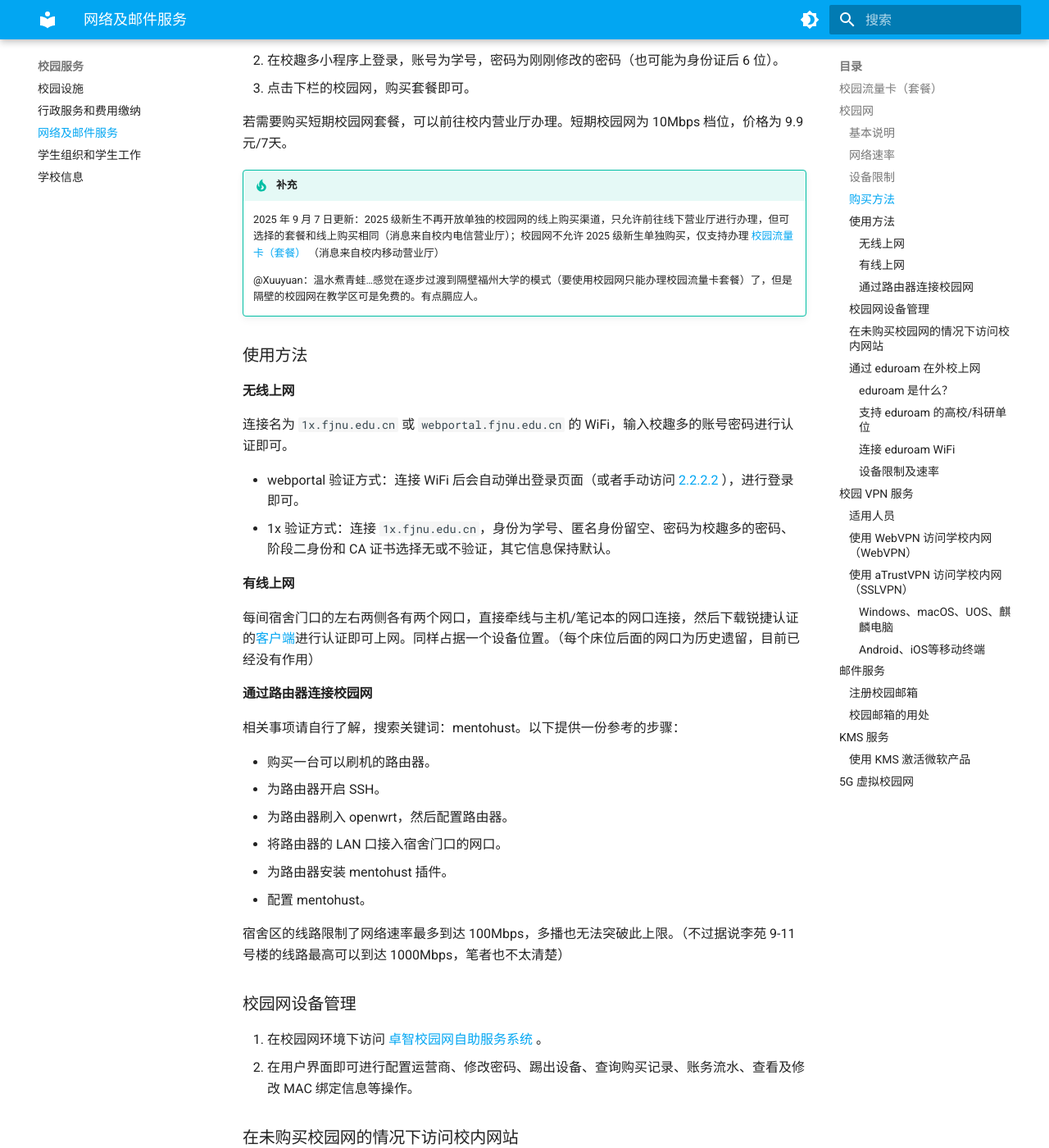
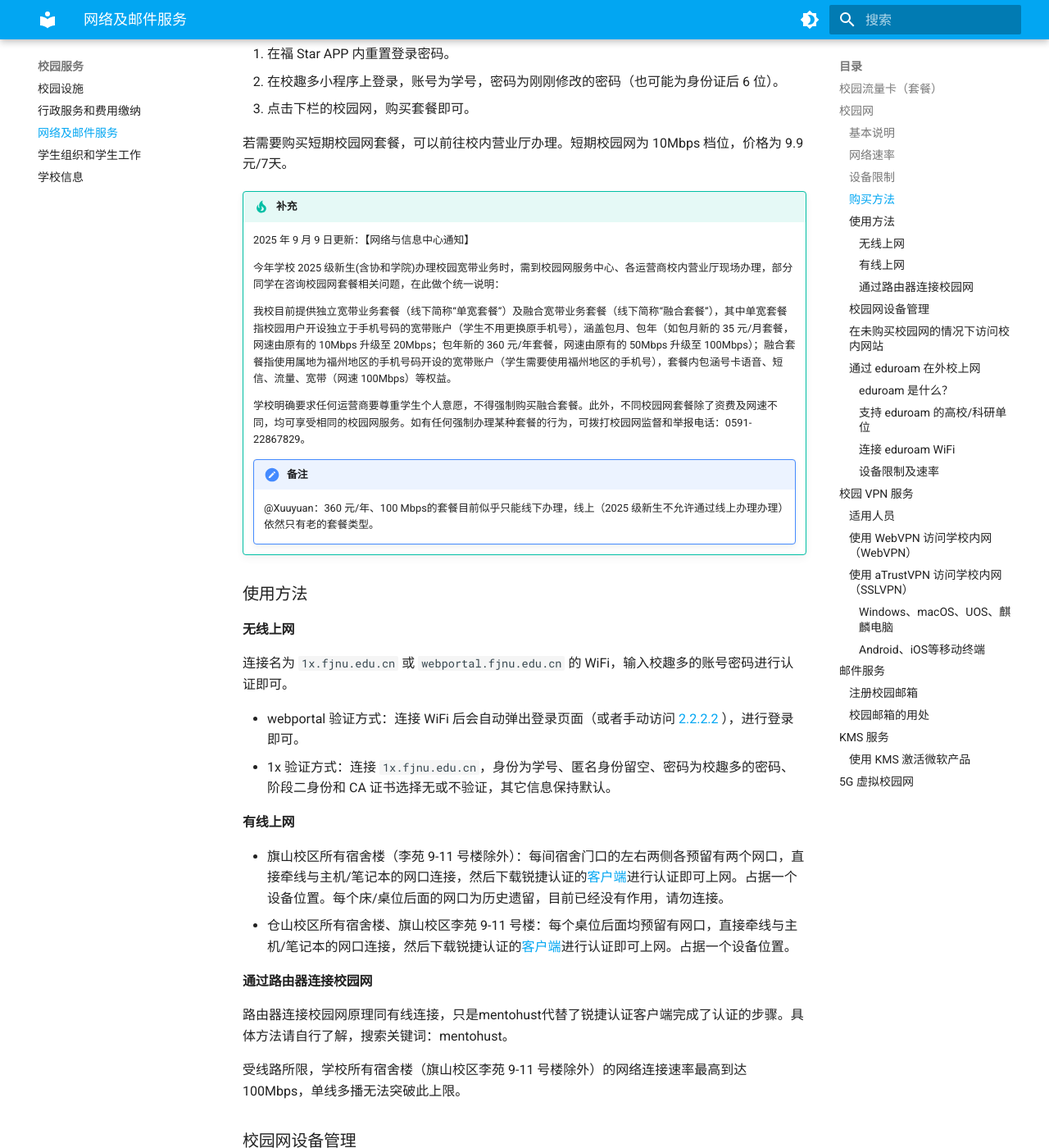
Before and after one commit to kanerty/FJNU-Wiki, an MkDocs documentation site: the page built from docs/service/network.md, in a window 1280 px wide and 1400 px high, scrolled down 1896 px. Shown: the whole window at 82% size. Built offline with MkDocs 1.6.1 and Material for MkDocs 9.7.7, drawn with Linux system fonts in a browser that asks for light colours; comment, search, counter and statistics services are not loaded; some of the changed text lies outside the part shown.

Commit message:
perf(live\\living\* service\\network\* service\\services\*): 扩充洗衣机、热水器内容；增加页面跳转标签、内容补充；校园卡内容补充 update(service\\network\*): 校园网相关内容更新 feat(service\facilities\*): 新增自助补卡机内容 fix(service\\network\*): 修正校园邮箱内容错误

```diff
--- a/docs/live/living.md
+++ b/docs/live/living.md
@@ -42,11 +42,26 @@
 
 ### 洗衣机、热水器 {#dorm-facilities}
 
-两校区宿舍均为独立卫浴，有热水器和小依洗衣机。（小依洗衣机按次收费，洗衣标准洗 2 元/次，损坏直接报修即可。也可自行购置洗衣机。）
+两校区宿舍均为独立卫浴。
 
-我校宿舍所配备的热水器是免费的。旗山校区桂苑 6-16 号楼、李苑 9-11 号楼、仓山校区部分楼栋采用了集中供热水的方式，宿舍中不配备，热水单独收费，价格为 29 元/吨。（旗山校区：卫生间喷头下方有二维码，扫码进入微信小程序【乐校通】支付后开水闸才能出水，基本洗一次澡消费在 1 块钱左右。 **若余额不足会直接停止供应热水** ；仓山校区：直接刷校园卡支付）
+#### 洗衣机 {#washing-machine}
+
+[小依共享洗衣官网，下载 APP 请点此](https://www.qtx2015.com/)
+
+宿舍内统一配备了小依洗衣机。小依洗衣机由福州恰同学信息科技有限公司进行管理和维护，按次收费，标准洗为 2 元/次。其损坏报修、安装、拆除均免费，通过 小依APP 内的客服或机身上的联系方式联系工作人员处理即可。
+
+宿舍内允许自行购置洗衣机使用，原有的小依洗衣机联系工作人员搬走即可。
+
 !!! note "备注"
-    @Xuuyuan：宿舍自行购买洗衣机后原有的小依可以联系工作人员搬走。非常建议宿舍内经协商后自行购置洗衣机（即使是大一）！自行算一笔账很容易就能发现买洗衣机比用小依划算得多。如果是宿舍共同出资购买一定要先协商好换宿舍时洗衣机如何分配以免纠纷，非常不建议购买二手——你永远不知道一手主人拿洗衣机洗过什么，自己购买洗衣机有保修并且也差不了几百块钱（平摊之后就更少了）。
+    @Xuuyuan：非常建议宿舍内经协商后自行购置洗衣机（即使是大一）！自行算一笔账很容易就能发现买洗衣机比用小依划算得多。如果是宿舍共同出资购买一定要先协商好换宿舍时洗衣机如何分配以免纠纷，非常不建议购买二手——你永远不知道一手主人拿洗衣机洗过什么，自己购买洗衣机有保修并且也差不了几百块钱（平摊之后就更少了）。
+
+#### 热水器 {#water-heater}
+
+根据集中供热水改造的情况，学校宿舍楼热水供应主要分为以下三种情况：
+
+- 旗山校区桂苑 6-16 号楼、李苑 9-11 号楼：采用了集中供热水的方式，宿舍中不配备，热水单独收费，价格为 29 元/吨。卫生间喷头下方有二维码，扫码进入微信小程序【乐校通】支付后开水闸才能出水，基本洗一次澡消费在 0.5 元左右。**若余额不足会直接停止供应热水**。
+- 仓山校区 14、15 号楼：采用了集中供热水的方式，宿舍中不配备热水器，热水单独收费。直接插入[实体校园卡](../service/services.md#student-id-card)使用，或在福Star APP内选择 公共服务 - 校园卡 - 用水服务，输入水控设备编号后即可开阀。需要提前在校园卡内预留相应费用。
+- 旗山、仓山校区其它所有宿舍楼：宿舍配备有热水器（热水器耗电计入宿舍功耗，电费集中结算），热水与冷水同价供应。收费标准见[水电缴费](#utility-payment)。
 
 ### 宿舍床板大小 {#bed-sizes}
 
--- a/docs/service/network.md
+++ b/docs/service/network.md
@@ -4,7 +4,7 @@
 
 **此处的校园卡指代的是运营商提供给在校大学生使用的电话流量卡套餐。** 由学校官方发放的、作为门禁及食堂消费的、真正意义上的校园卡请 [点击此处](./services.md#student-id-card)。
 
-**校园流量卡并非强制要求办理，请根据自己的需求进行选择。** 校园流量卡与查成绩、选修课、访问教务系统、选课抢课等等均无关联，没有办卡也不会影响到任何东西（除了极少数情况下可能需要用到，但是都有 [同等的替代方案](#campus-vpn)）。若有人以此类话术建议你办卡，请万分警惕！他人邀请你办卡可以得到 100-150 元/张 不等的提成，而“羊毛出在羊身上”的道理大家都懂。若确认有办卡需要，可以通过入学期间的各种上门推销或自行前往校内的运营商营业厅办理。
+**校园流量卡并非强制要求办理，请根据自己的需求进行选择。** 校园流量卡与查成绩、选修课、访问教务系统、选课抢课等等均无关联，没有办卡也不会影响到任何东西（除了极少数情况下可能需要用到，但是都有 [同等的替代方案](#login-without-campus-network)）。若有人以此类话术建议你办卡，请万分警惕！他人邀请你办卡可以得到 100-150 元/张 不等的提成，而“羊毛出在羊身上”的道理大家都懂。若确认有办卡需要，可以通过入学期间的各种上门推销或自行前往校内的运营商营业厅办理。
 
 根据群友的说法，校园流量套餐大约为 49 元/月，内含 100G 通用流量、30G 专属流量（部分 APP 可用）、500 分钟通话时长、500 条短信。另叠加 10 元/月（优惠前 20 元/月）的福州高校宽带电视融合套餐，即 100Mbps、限 2 个设备同时在线的 [校园网](#campus-network)。可能有合约（例如未使用到一定时长销户时需要交补偿金），办理时还请注意。
 
@@ -34,13 +34,13 @@
 
     **2025 年 9 月 6 日补充：截至本日，以上屏蔽策略依然存在。但经测试，对 Gitee 及大量外网 IP 段的屏蔽策略仅在住宿区生效，在教学区（教学楼群、理工楼群）不生效。**
 
-### 网络速率
+### 网络速率 {#cn-speed}
 
 校园网套餐提供 15Mbps、30Mbps 的档位，和校园流量卡绑定的套餐则提供 100Mbps 的档位。实际上能跑到的速率视情况而不同，一般教学周时 100Mbps 也只能跑到 80Mbps 左右，30Mbps 能跑到 40Mbps。
 
-### 设备限制
+### 设备限制 {#cn-device-limit}
 
-每个账号限制最多 2 个设备同时在线，但不限制设备再开热点分给其它设备。
+每个账号限制最多 2 台设备同时在线（每台路由器、笔记本电脑、手机、平板等均计为 1 台），但不限制设备再开热点分给其它设备。
 
 ### 购买方法 {#cn-buy}
 
@@ -52,11 +52,18 @@
 
 !!! tip "补充"
 
-    2025 年 9 月 7 日更新：2025 级新生不再开放单独的校园网的线上购买渠道，只允许前往线下营业厅进行办理，但可选择的套餐和线上购买相同（消息来自校内电信营业厅）；校园网不允许 2025 级新生单独购买，仅支持办理 [校园流量卡（套餐）](#campus-sim-card) （消息来自校内移动营业厅）
+    2025 年 9 月 9 日更新：【网络与信息中心通知】
 
-    @Xuuyuan：温水煮青蛙…感觉在逐步过渡到隔壁福州大学的模式（要使用校园网只能办理校园流量卡套餐）了，但是隔壁的校园网在教学区可是免费的。有点膈应人。
+    今年学校 2025 级新生(含协和学院)办理校园宽带业务时，需到校园网服务中心、各运营商校内营业厅现场办理，部分同学在咨询校园网套餐相关问题，在此做个统一说明：
 
-### 使用方法
+    我校目前提供独立宽带业务套餐（线下简称“单宽套餐”）及融合宽带业务套餐（线下简称“融合套餐”），其中单宽套餐指校园用户开设独立于手机号码的宽带账户（学生不用更换原手机号），涵盖包月、包年（如包月新的 35 元/月套餐，网速由原有的 10Mbps 升级至 20Mbps；包年新的 360 元/年套餐，网速由原有的 50Mbps 升级至 100Mbps）；融合套餐指使用属地为福州地区的手机号码开设的宽带账户（学生需要使用福州地区的手机号），套餐内包涵号卡语音、短信、流量、宽带（网速 100Mbps）等权益。
+
+    学校明确要求任何运营商要尊重学生个人意愿，不得强制购买融合套餐。此外，不同校园网套餐除了资费及网速不同，均可享受相同的校园网服务。如有任何强制办理某种套餐的行为，可拨打校园网监督和举报电话：0591-22867829。
+
+    !!! note "备注"
+        @Xuuyuan：360 元/年、100 Mbps的套餐目前似乎只能线下办理，线上（2025 级新生不允许通过线上办理办理）依然只有老的套餐类型。
+
+### 使用方法 {#cn-use}
 
 #### 无线上网
 
@@ -67,22 +74,16 @@
 
 #### 有线上网
 
-每间宿舍门口的左右两侧各有两个网口，直接牵线与主机/笔记本的网口连接，然后下载锐捷认证的[客户端](https://net.fjnu.edu.cn/1a/b2/c5329a203442/page.htm)进行认证即可上网。同样占据一个设备位置。（每个床位后面的网口为历史遗留，目前已经没有作用）
+- 旗山校区所有宿舍楼（李苑 9-11 号楼除外）：每间宿舍门口的左右两侧各预留有两个网口，直接牵线与主机/笔记本的网口连接，然后下载锐捷认证的[客户端](https://net.fjnu.edu.cn/1a/b2/c5329a203442/page.htm)进行认证即可上网。占据一个设备位置。每个床/桌位后面的网口为历史遗留，目前已经没有作用，请勿连接。
+- 仓山校区所有宿舍楼、旗山校区李苑 9-11 号楼：每个桌位后面均预留有网口，直接牵线与主机/笔记本的网口连接，然后下载锐捷认证的[客户端](https://net.fjnu.edu.cn/1a/b2/c5329a203442/page.htm)进行认证即可上网。占据一个设备位置。
 
 #### 通过路由器连接校园网
 
-相关事项请自行了解，搜索关键词：mentohust。以下提供一份参考的步骤：
+路由器连接校园网原理同有线连接，只是mentohust代替了锐捷认证客户端完成了认证的步骤。具体方法请自行了解，搜索关键词：mentohust。
 
-- 购买一台可以刷机的路由器。
-- 为路由器开启 SSH。
-- 为路由器刷入 openwrt，然后配置路由器。
-- 将路由器的 LAN 口接入宿舍门口的网口。
-- 为路由器安装 mentohust 插件。
-- 配置 mentohust。
+受线路所限，学校所有宿舍楼（旗山校区李苑 9-11 号楼除外）的网络连接速率最高到达 100Mbps，单线多播无法突破此上限。
 
-宿舍区的线路限制了网络速率最多到达 100Mbps，多播也无法突破此上限。（不过据说李苑 9-11 号楼的线路最高可以到达 1000Mbps，笔者也不太清楚）
-
-### 校园网设备管理
+### 校园网设备管理 {#cn-manage}
 
 1. 在校园网环境下访问 [卓智校园网自助服务系统](http://10.136.10.12:8080/z-os/self/) 。
 2. 在用户界面即可进行配置运营商、修改密码、踢出设备、查询购买记录、账务流水、查看及修改 MAC 绑定信息等操作。
@@ -178,17 +179,16 @@
 
 ## 邮件服务 {#email}
 
-我校面向教职工开放 `xxx@fjnu.edu.cn` 的校园邮箱，需要另行申请。
+我校面向教职工、博士生开放 `xxx@fjnu.edu.cn` 的校园邮箱使用权限，面向本科生、硕士生开放 `学号@student.fjnu.edu.cn` 的校园邮箱使用权限。
 
-我校面向本科生、研究生开放 `学号@student.fjnu.edu.cn` 的校园邮箱使用权限。
-
-[福建师范大学学生邮箱邮件系统](http://student.fjnu.edu.cn/)
+- 教职工、博士生入口：[福建师范大学电子邮件系统](https://mail.fjnu.edu.cn/)
+- 本科生、硕士生入口：[福建师范大学学生邮箱邮件系统](http://student.fjnu.edu.cn/)
 
 ### 注册校园邮箱
 
 1. 打开 福Star APP，依次点击【主页】->【全部】->【网信服务】->【邮箱服务】。
 2. 点击【邮箱注册】，按照步骤进行注册。
-3. 注册完成后，在 [福建师范大学学生邮箱邮件系统](http://student.fjnu.edu.cn/) 登录账号即可，账号为 `学号` ，密码为注册时设置的密码。
+3. 注册完成后，在上方入口的站点内登录账号即可，账号为 `学号/工号` ，密码为注册时设置的密码。
 
 ### 校园邮箱的用处
 
@@ -202,7 +202,7 @@
 
 ## KMS 服务 {#kms}
 
-KMS 是微软公司提出的一种新型产品激活机制，可以用来激活正版 Windows 7/8/10/11、Office 2010/2013/2016/2019/2021/2022/2024。学校自 2018 年起正式引入了微软校园软件正版化服务，支持校园网用户（包括教职工、学生）通过 KMS 渠道激活自己使用的产品，相关的授权使用费由学校统一支付。
+KMS 是微软公司提出的一种新型产品激活机制，可以用来激活正版 Windows、Office。学校自 2018 年起正式引入了微软校园软件正版化服务，支持校园网用户（包括教职工、学生）通过 KMS 渠道激活自己使用的产品，相关的授权使用费由学校统一支付。
 
 !!! note "备注"
     @Xuuyuan：其实网络上就有很多 KMS 激活工具可以直接使用。不过由学校直接提供服务也算省去了找工具过程潜在的麻烦，毕竟网上的资料质量参差不齐。
```
Also changed, not shown: other parts of docs/service/network.md (+2 -2 lines), docs/service/facilities.md (+11 -0 lines), docs/service/services.md (+6 -4 lines).
